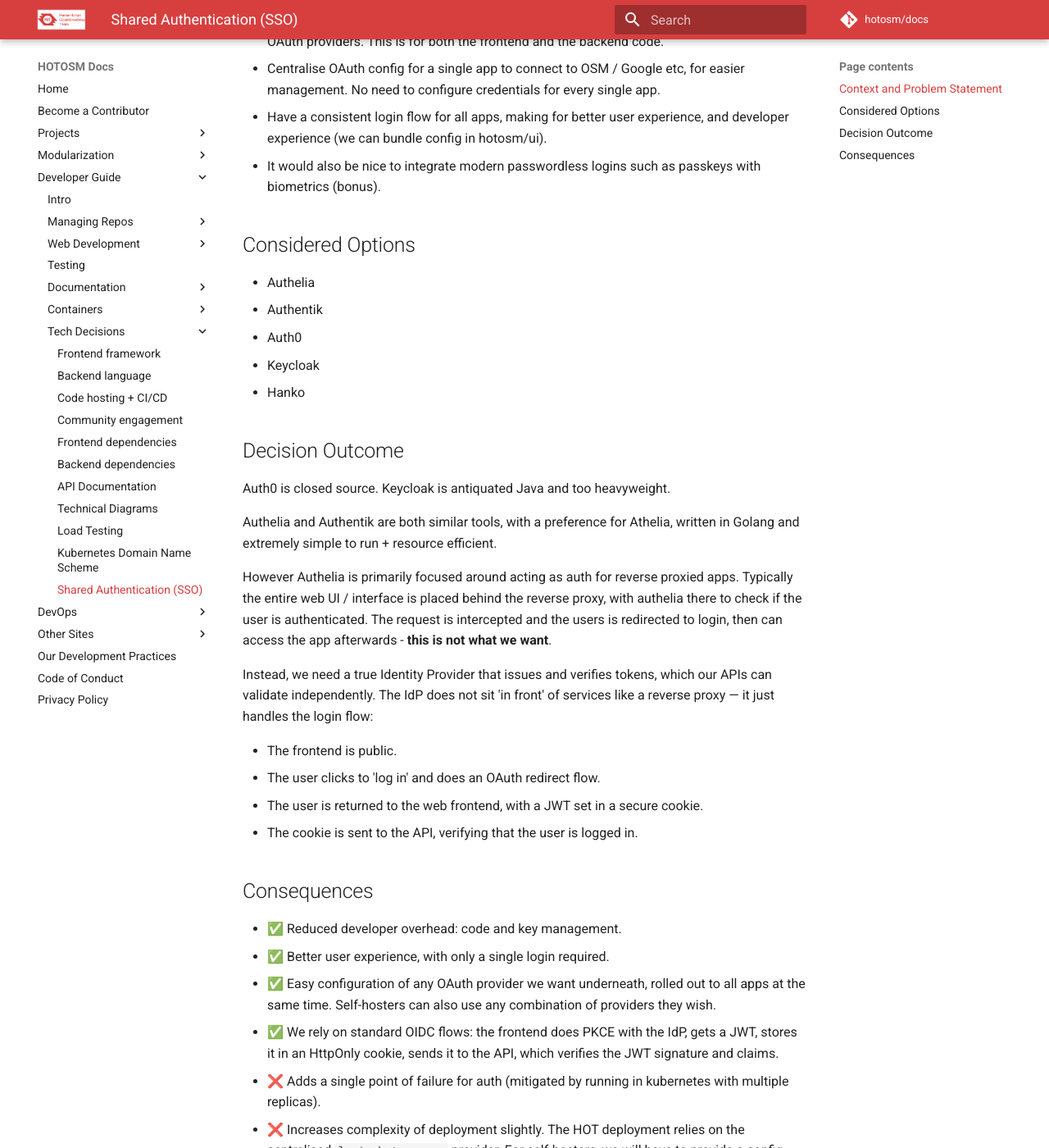
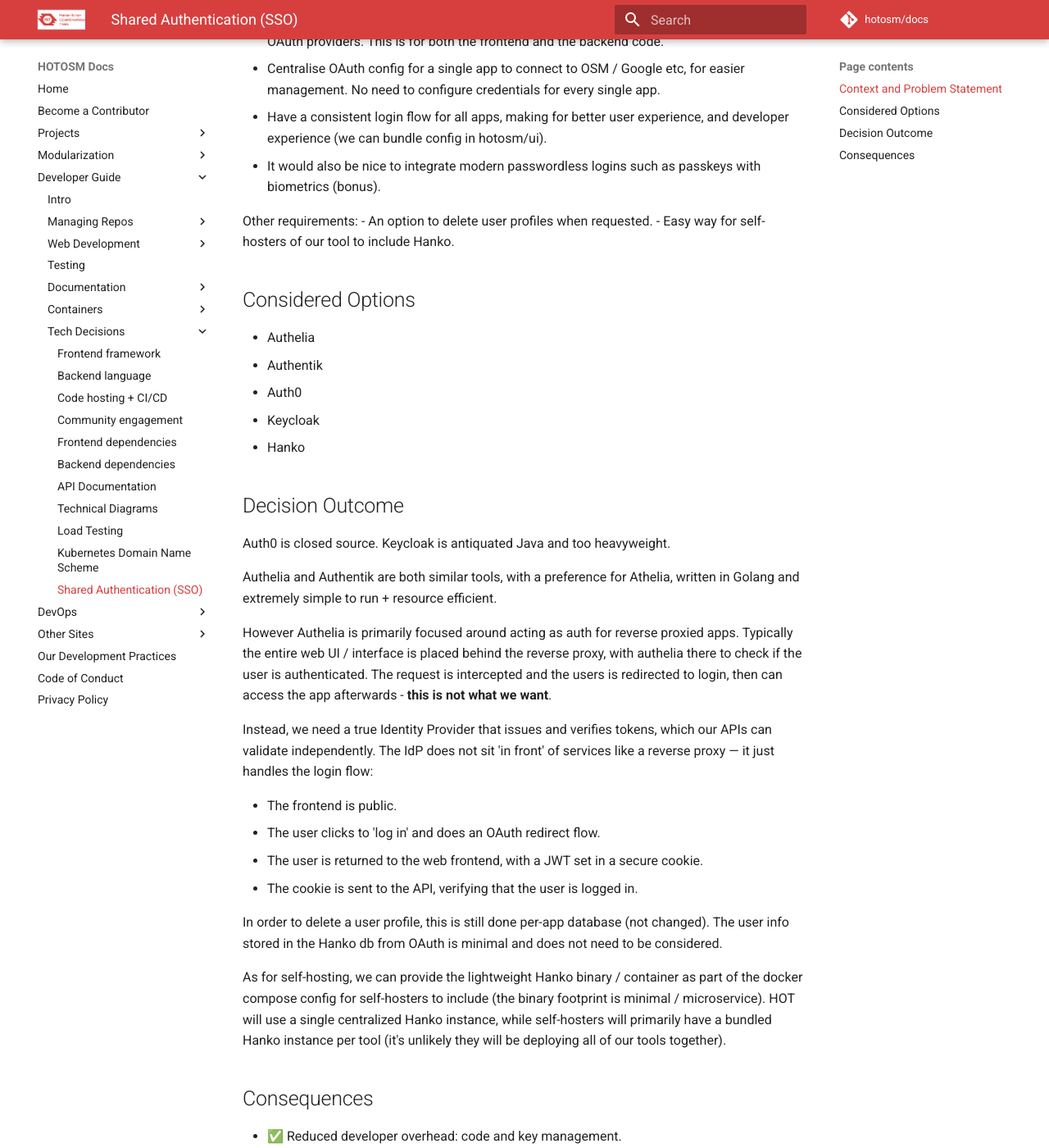
Before and after one commit to hotosm/docs, an MkDocs documentation site: the page built from docs/decisions/0011-sso-auth.md, in a window 1280 px wide and 1400 px high, scrolled down 361 px. Shown: the whole window at 82% size. Built offline with MkDocs 1.6.1 and Material for MkDocs 9.7.7, drawn with Linux system fonts in a browser that asks for light colours; comment, search, counter and statistics services are not loaded.

Commit message:
docs: add info about self-host and GDPR deletion

```diff
--- a/docs/decisions/0011-sso-auth.md
+++ b/docs/decisions/0011-sso-auth.md
@@ -16,6 +16,10 @@
   experience, and developer experience (we can bundle config in hotosm/ui).
 - It would also be nice to integrate modern passwordless logins such as
   passkeys with biometrics (bonus).
+
+Other requirements:
+- An option to delete user profiles when requested.
+- Easy way for self-hosters of our tool to include Hanko.
 
 ## Considered Options
 
@@ -47,6 +51,16 @@
 - The user is returned to the web frontend, with a JWT set in a secure cookie.
 - The cookie is sent to the API, verifying that the user is logged in.
 
+In order to delete a user profile, this is still done per-app database (not changed).
+The user info stored in the Hanko db from OAuth is minimal and does not need to be
+considered.
+
+As for self-hosting, we can provide the lightweight Hanko binary / container as part
+of the docker compose config for self-hosters to include (the binary footprint is
+minimal / microservice). HOT will use a single centralized Hanko instance, while
+self-hosters will primarily have a bundled Hanko instance per tool (it's unlikely
+they will be deploying all of our tools together).
+
 ## Consequences
 
 - ✅ Reduced developer overhead: code and key management.
```
